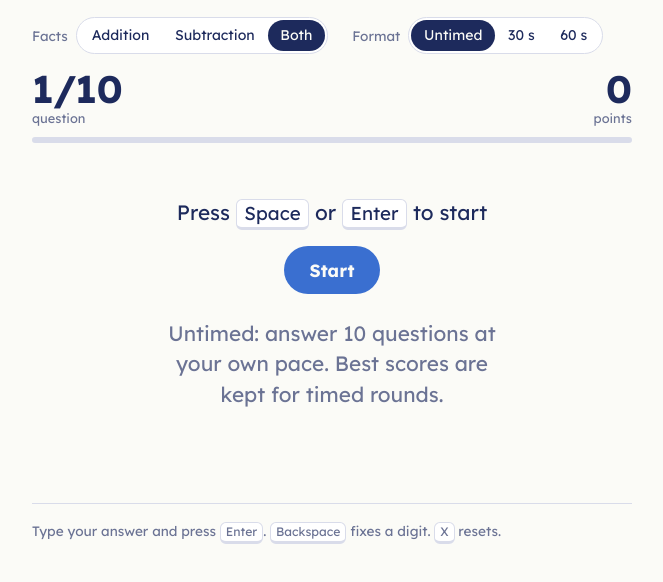
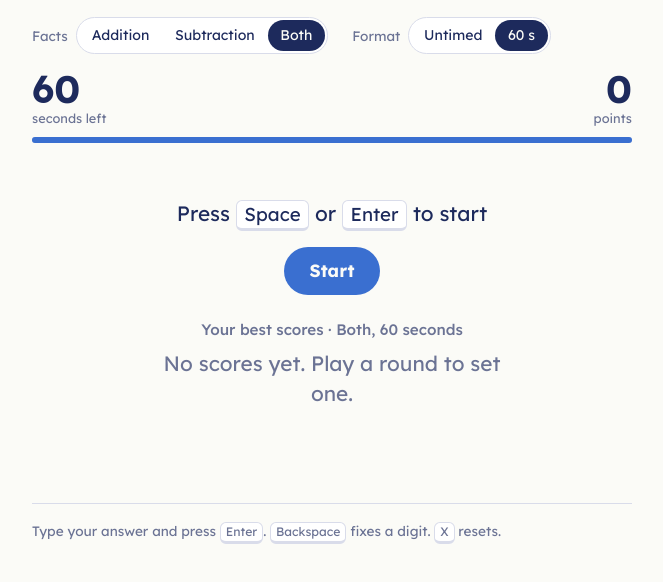
Before and after one commit to tessie-cs-f26/math, a plain HTML site: page speedcarry/index.html in a window 1280 px wide. Shown: the part 108-690 px from the top of the page, without its empty margins (308-971 px from the left). Drawn offline with Linux system fonts and the light colour scheme.

Commit message:
Add files via upload

```diff
--- a/speedcarry/index.html
+++ b/speedcarry/index.html
@@ -176,9 +176,8 @@ footer p{margin:.25rem 0}
     </div>
     <div class="seg"><span class="seg-name" id="timeLbl">Format</span>
       <div class="seg-btns" role="group" aria-labelledby="timeLbl" data-setting="dur">
-        <button type="button" data-v="0" aria-pressed="true">Untimed</button>
-        <button type="button" data-v="30" aria-pressed="false">30 s</button>
-        <button type="button" data-v="60" aria-pressed="false">60 s</button>
+        <button type="button" data-v="0" aria-pressed="false">Untimed</button>
+        <button type="button" data-v="60" aria-pressed="true">60 s</button>
       </div>
     </div>
   </div>
@@ -236,9 +235,9 @@ footer p{margin:.25rem 0}
     FACTS.sub.push({q: (a + b) + " − " + b + " =", ans: a, key: (a + b) + "-" + b});
   }
   var MODE_NAMES = {add:"Addition", sub:"Subtraction", both:"Both"};
-  var DUR_NAMES = {30:"30 seconds", 60:"60 seconds", 0:"Untimed"};
+  var DUR_NAMES = {60:"60 seconds", 0:"Untimed"};
 
-  var mode = "both", dur = 0, state = "ready";
+  var mode = "both", dur = 60, state = "ready";
   var deck = [], queue = [], done = [], typed = "", correct = 0, attempted = 0;
   var misses = new Map(), endAt = 0, raf = 0, overAt = 0;
 
```
Also changed, not shown: speed-sigfig/index.html (+3 -3 lines), speedmult/index.html (+4 -5 lines).
